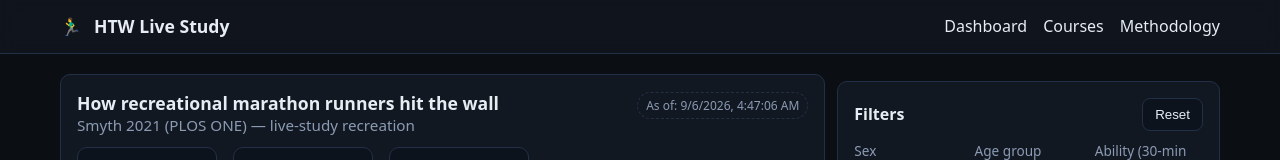
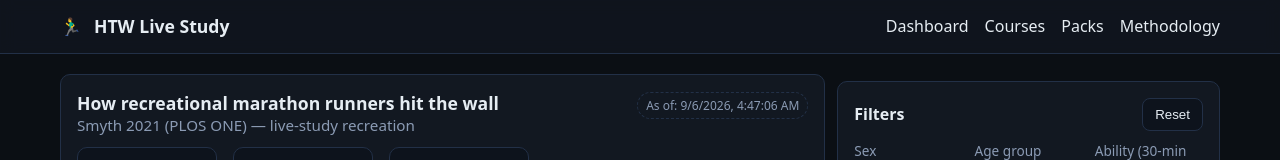
Before and after one commit to koolkam00/htw-live-study, a Next.js app: page / in a window 1280 px wide. Shown: the top 160 px of the page. Built offline with nearby package versions, Linux system fonts and the light colour scheme.

Commit message:
fix: restore Packs nav alongside Courses

```diff
--- a/app/layout.tsx
+++ b/app/layout.tsx
@@ -20,6 +20,7 @@ export default function RootLayout({ children }: { children: React.ReactNode })
             <nav style={{ display: 'flex', gap: '1rem' }}>
               <Link href="/" style={{ color: 'inherit' }}>Dashboard</Link>
               <Link href="/courses" style={{ color: 'inherit' }}>Courses</Link>
+              <Link href="/packs" style={{ color: 'inherit' }}>Packs</Link>
               <Link href="/methodology" style={{ color: 'inherit' }}>Methodology</Link>
             </nav>
           </div>
```
